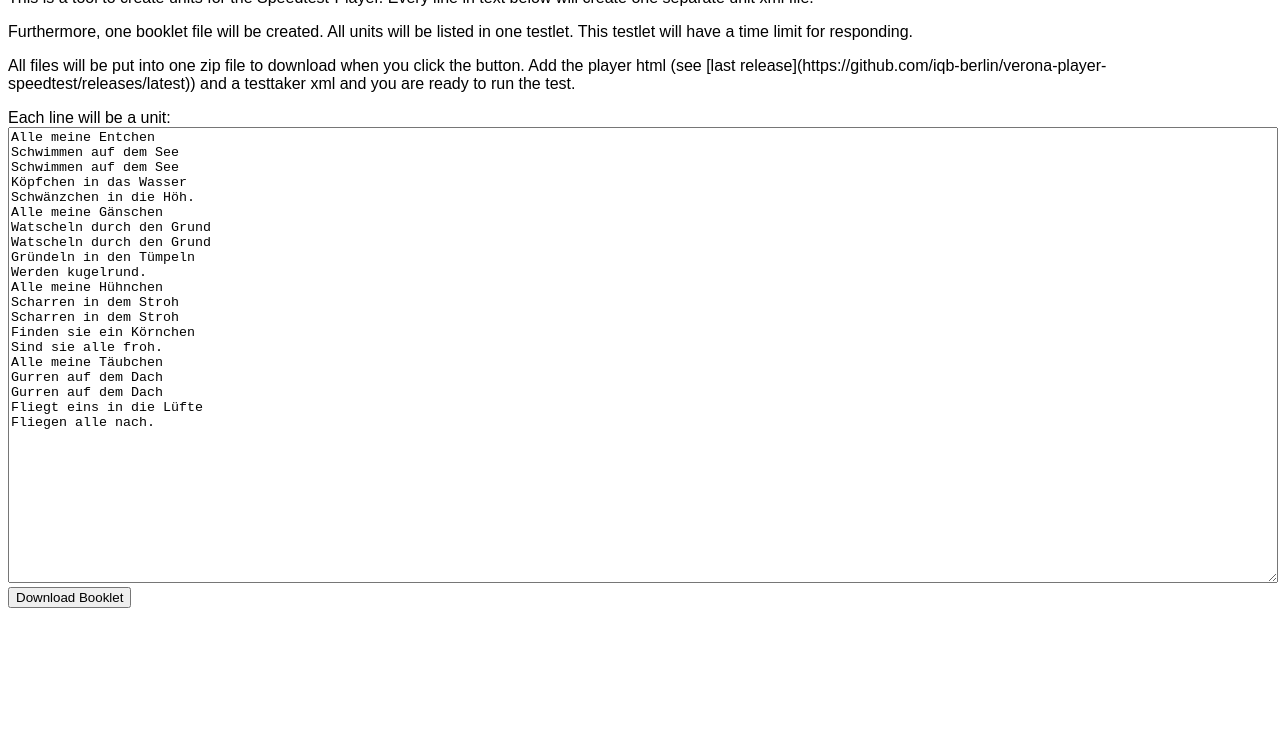
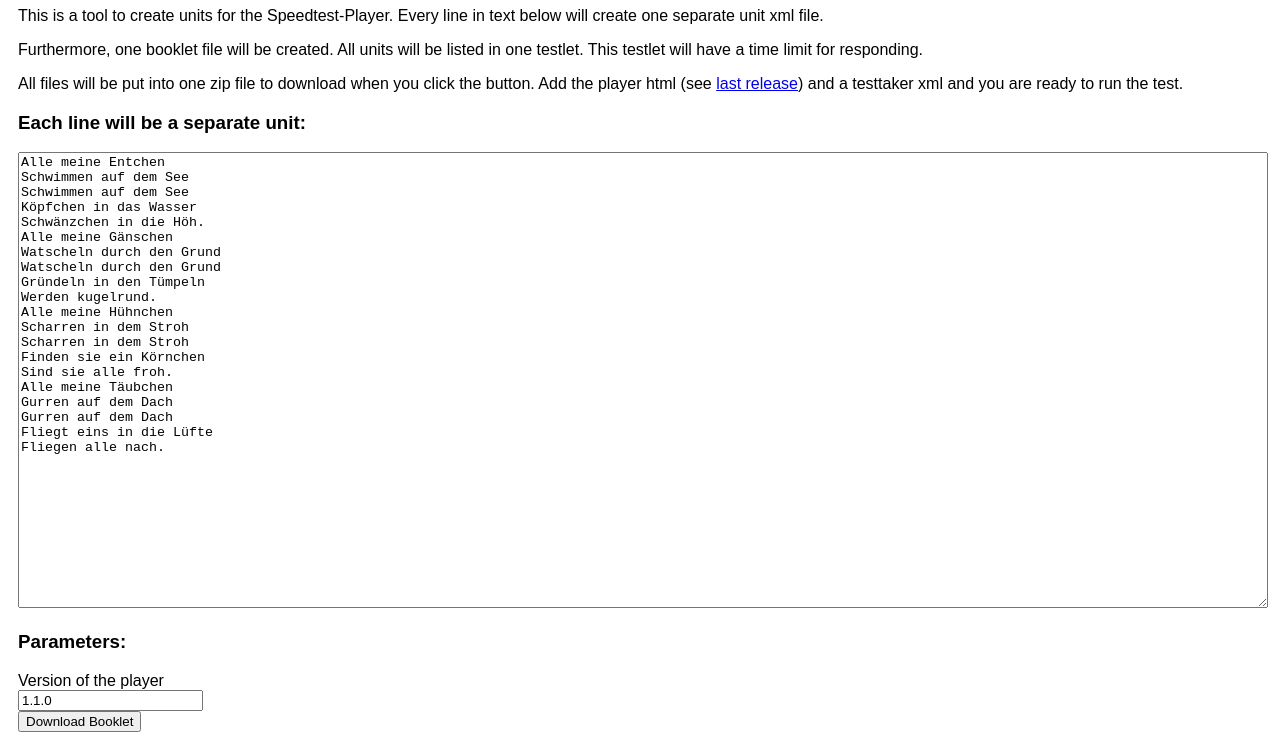
Before and after one commit to iqb-berlin/verona-player-speedtest, a website: page docs/index.html in a window 1280 px wide. Shown: the part 91-841 px from the top of the page. Before the commit the page ends 800 px from the top, so only its background shows below. Drawn offline with Linux system fonts and the light colour scheme.

Commit message:
Make player version as input

```diff
--- a/docs/index.html
+++ b/docs/index.html
@@ -7,6 +7,7 @@
   <style>
     body {
       font-family: Arial, Helvetica, sans-serif;
+      padding: 10px;
     }
     textarea {
       width: 100%;
@@ -18,10 +19,11 @@
   <h1>Create Unit Data for IQB-Testcenter</h1>
   <p>This is a tool to create units for the Speedtest-Player. Every line in text below will create one separate unit xml file.</p>
   <p>Furthermore, one booklet file will be created. All units will be listed in one testlet. This testlet will have a time limit for responding.</p>
-  <p>All files will be put into one zip file to download when you click the button. Add the player html (see [last release](https://github.com/iqb-berlin/verona-player-speedtest/releases/latest)) and a testtaker xml and you are ready to run the test.</p>
-  Each line will be a unit:
-  <label>
-    <textarea style="width: 100%">
+  <p>All files will be put into one zip file to download when you click the button. Add the player html (see <a href="https://github.com/iqb-berlin/verona-player-speedtest/releases/latest">last release</a>) and a testtaker xml and you are ready to run the test.</p>
+  <div style="flex-direction: row; align-items: start;">
+    <div style="flex: 1">
+      <h3>Each line will be a separate unit:</h3>
+        <textarea style="width: 100%">
 Alle meine Entchen
 Schwimmen auf dem See
 Schwimmen auf dem See
@@ -42,10 +44,19 @@ Gurren auf dem Dach
 Gurren auf dem Dach
 Fliegt eins in die Lüfte
 Fliegen alle nach.
-</textarea>
-  </label>
+      </textarea>
+    </div>
+    <div style="flex: 1; flex-direction: column; align-items: stretch;">
+      <h3>Parameters:</h3>
+      <div style="flex-direction: row;">
+        <div style="flex: 50px;">Version of the player</div>
+        <input id="player_version" type="text">
+      </div>
+    </div>
+  </div>
   <button id="ok">Download Booklet</button>
   <script>
+    let playerVersion = "1.1.0";
     const unitTemplate = (text, id) =>
 `<?xml version="1.0"?>
 <Unit xmlns:xsi="http://www.w3.org/2001/XMLSchema-instance" xsi:noNamespaceSchemaLocation="https://raw.githubusercontent.com/iqb-berlin/testcenter/13.0.0/definitions/vo_Unit.xsd">
@@ -55,7 +66,7 @@ Fliegen alle nach.
     <Description>unit-${id}</Description>
   </Metadata>
 
-  <Definition player="verona-player-speedtest-1.1.0">${text}</Definition>
+  <Definition player="verona-player-speedtest-${playerVersion}">${text}</Definition>
 </Unit>`;
 
     const bookletTemplate = (unitCount) =>
@@ -84,8 +95,9 @@ Fliegen alle nach.
 </Booklet>`
 
     document.addEventListener("DOMContentLoaded", () => {
+      document.querySelector('#player_version').value = playerVersion;
       document.querySelector('#ok').addEventListener('click', async () => {
-
+        playerVersion = document.querySelector('#player_version').value;
         const units = document.querySelector('textarea').value.split(/\n/)
           .filter(text => text.trim())
           .map(unitTemplate)
@@ -94,7 +106,7 @@ Fliegen alle nach.
         const blob = await downloadZip([...units, booklet]).blob();
         const link = document.createElement("a");
         link.href = URL.createObjectURL(blob);
-        link.download = "test.zip";
+        link.download = "speedtest-units.zip";
         link.click();
         link.remove();
       });
```
